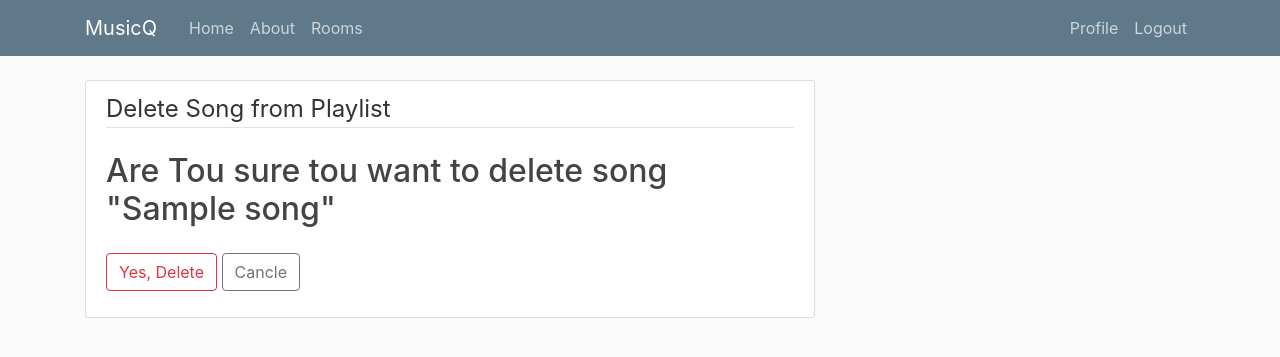
After one commit to trak2019z/music-queue-tr, a Django app: a page that uses musicq/player/templates/player/song_delete.html in a window 1280 px wide. The commit adds this page. Shown: the top 357 px of the page. Run offline with Django 3.2, Linux system fonts and the light colour scheme; a user stored in the database is signed in; tables that the repository leaves empty hold one stand-in row (values such as "Sample post"); some libraries are stand-ins or nearby versions.

Commit message:
added delete for rooms and songs

```diff
--- a/musicq/chatrooms/views.py
+++ b/musicq/chatrooms/views.py
@@ -4,6 +4,7 @@ from django.utils.safestring import mark_safe
 from django.contrib import messages
 from django.views.generic import View, ListView, DeleteView
 from django.contrib.auth.mixins import LoginRequiredMixin
+from django.urls import reverse_lazy
 from player.models import Playlist
 import json
 from .models import Room
@@ -20,7 +21,7 @@ class RoomListView(ListView):
 class RoomDeleteView(LoginRequiredMixin, DeleteView):
     model = Room
     template_name = 'chatrooms/delete_room.html'
-    success_url = '/chat/room_list'
+    success_url = reverse_lazy('room_list')
 
 @login_required
 def room(request, room_name):
--- a/musicq/musicq/settings.py
+++ b/musicq/musicq/settings.py
@@ -23,7 +23,7 @@ BASE_DIR = os.path.dirname(os.path.dirname(os.path.abspath(__file__)))
 SECRET_KEY = '0t7bk-=)=a8lh3gbt@2kgzpd$2tqce&qpsu!2xjz)(=!0@4qdf'
 
 # SECURITY WARNING: don't run with debug turned on in production!
-DEBUG = False
+DEBUG = True
 
 ALLOWED_HOSTS = []
 
--- /dev/null
+++ b/musicq/player/templates/player/song_delete.html
@@ -0,0 +1,16 @@
+{% extends "core/base.html" %}
+{% block content %}
+    <div class="content-section">
+        <form method="POST">
+            {% csrf_token %}
+            <fieldset class="form-group">
+                <legend class="border-bottom mb-4">Delete Song from Playlist</legend>
+                <h2>Are Tou sure tou want to delete song "{{ object.song.title }}"</h2>
+            </fieldset>
+            <div class="form-group">
+                <button class="btn btn-outline-danger" type="submit">Yes, Delete</button>
+                <a class="btn btn-outline-secondary" href="{% url 'song_list' object.room.name %}">Cancle</a>
+            </div>
+        </form>
+    </div>
+{% endblock content %}
--- a/musicq/player/templates/player/song_list.html
+++ b/musicq/player/templates/player/song_list.html
@@ -5,6 +5,9 @@
             <article class="media content-section">
             <div class="media-body">
                 <p class="article-content">{{ i.song.title }}</p>
+                {% if i.room.created_by == user or user.is_superuser %}
+                    <a class="btn btn-danger" href="{% url 'song_delete' i.room.name i.pk %}" role="button">X</a>
+                {% endif %}
             </div>
             </article>
         {% endfor %}
--- a/musicq/player/urls.py
+++ b/musicq/player/urls.py
@@ -7,4 +7,6 @@ urlpatterns = [
     #path('player/', name='player'),
     re_path(r'^(?P<room_name>[^/]+)/$',
             views.SongListView.as_view(template_name='player/song_list.html'), name='song_list'),
+    re_path(r'^(?P<room_name>[^/]+)/delete/(?P<pk>\d+)$',
+            views.SongDeleteView.as_view(template_name='player/song_delete.html'), name='song_delete'),
     ]
--- a/musicq/player/views.py
+++ b/musicq/player/views.py
@@ -1,7 +1,8 @@
 from django.shortcuts import render, redirect
-from django.views.generic import CreateView, ListView
+from django.views.generic import CreateView, ListView, DeleteView
 from django.contrib.auth.mixins import LoginRequiredMixin
 from django.contrib import messages
+from django.urls import reverse_lazy
 from chatrooms.models import Room
 from .forms import SongCreateForm
 from .models import Playlist
@@ -45,3 +46,12 @@ class SongListView(ListView):
 
     def get_queryset(self):
         return Playlist.objects.filter(room__name=self.kwargs['room_name'])
+
+
+class SongDeleteView(LoginRequiredMixin, DeleteView):
+    model = Playlist
+    template_name = 'player/song_delete.html'
+
+    def get_success_url(self):
+        room_name = self.kwargs['room_name']
+        return reverse_lazy('song_list', kwargs={'room_name': room_name})
```
Also changed, not shown: musicq/chatrooms/templates/chatrooms/delete_room.html (added, +16 -0 lines).
